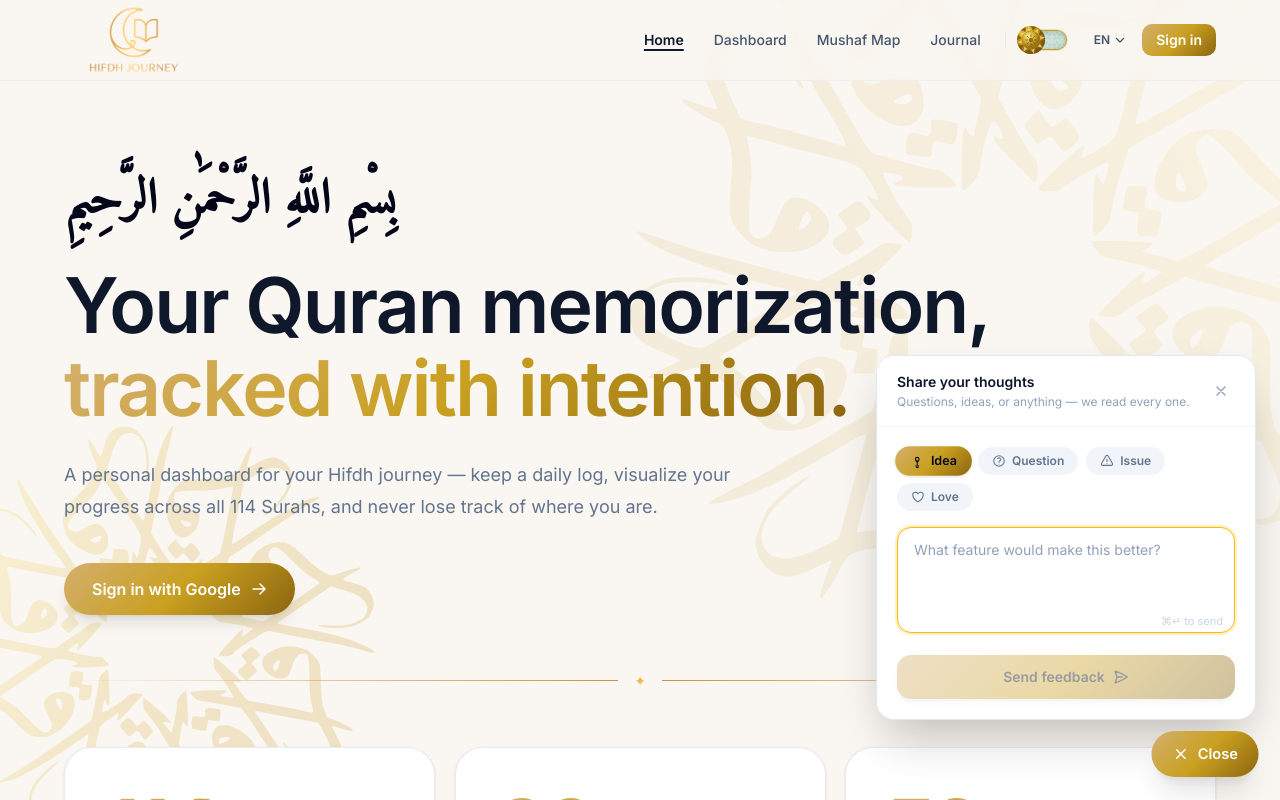
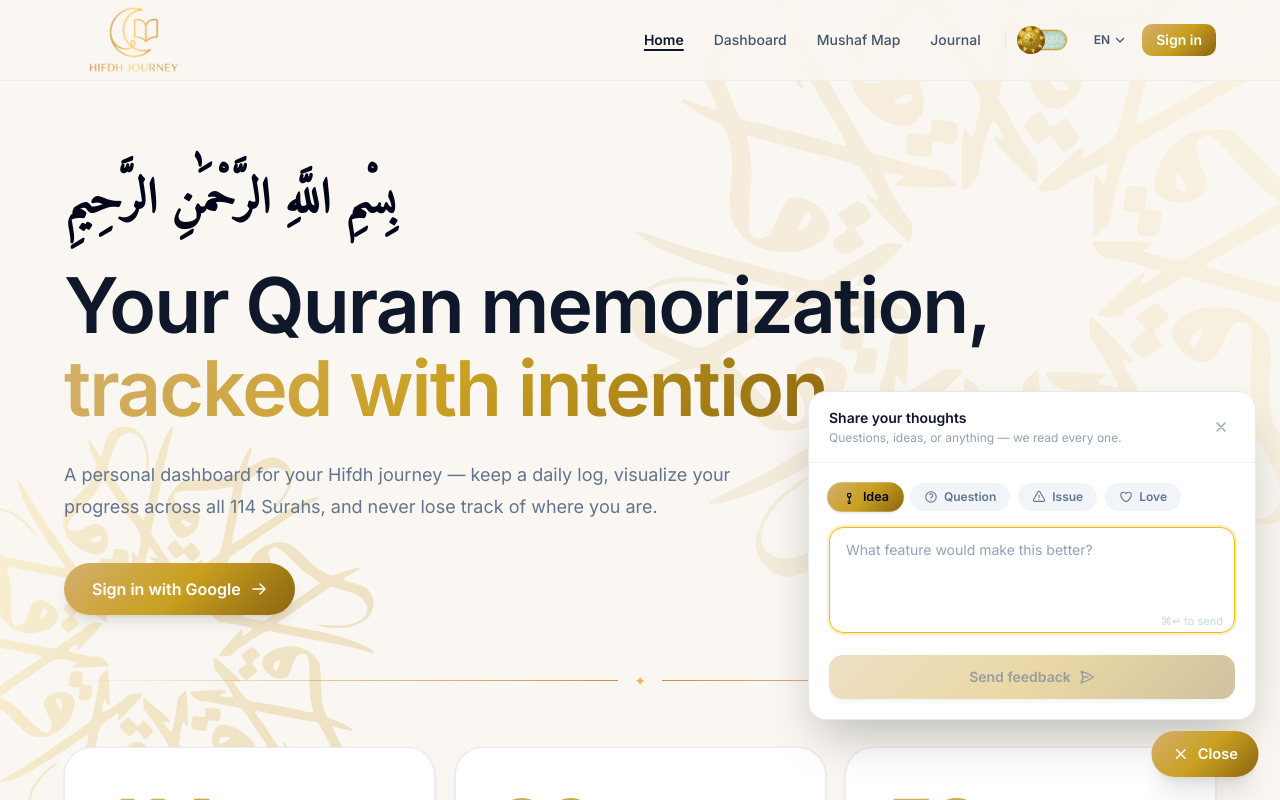
Before and after one commit to Jasmina-prog/hifdh-journey, a Next.js app: page / in a window 1280 px wide. Both pictures are taken after a click on the button "Feedback". Shown: the top 800 px of the page. Built offline with nearby package versions, Linux system fonts and the light colour scheme.

Commit message:
fix: widen feedback widget so all 4 type tabs fit in one row
w-85→w-104 (26rem) and sm:w-95→sm:w-112 (28rem) gives enough inner space.
Removed flex-wrap so tabs never break to a second line.

Co-Authored-By: Claude Sonnet 4.6 <noreply@anthropic.com>

```diff
--- a/components/FeedbackWidget.tsx
+++ b/components/FeedbackWidget.tsx
@@ -139,7 +139,7 @@ export function FeedbackWidget() {
             animate={{ opacity: 1, y: 0, scale: 1 }}
             exit={{ opacity: 0, y: 16, scale: 0.96 }}
             transition={{ type: 'spring', stiffness: 320, damping: 28 }}
-            className="w-85 overflow-hidden rounded-2xl border border-slate-200 bg-white shadow-2xl dark:border-slate-700 dark:bg-slate-900 sm:w-95"
+            className="w-104 overflow-hidden rounded-2xl border border-slate-200 bg-white shadow-2xl dark:border-slate-700 dark:bg-slate-900 sm:w-112"
           >
             {/* Header */}
             <div className="flex items-center justify-between border-b border-slate-100 px-5 py-4 dark:border-slate-800">
@@ -235,7 +235,7 @@ export function FeedbackWidget() {
                   className="space-y-4 px-5 py-5"
                 >
                   {/* Type chips */}
-                  <div className="flex flex-wrap gap-2">
+                  <div className="flex gap-2">
                     {TYPES.map((t) => (
                       <button
                         key={t.id}
```
